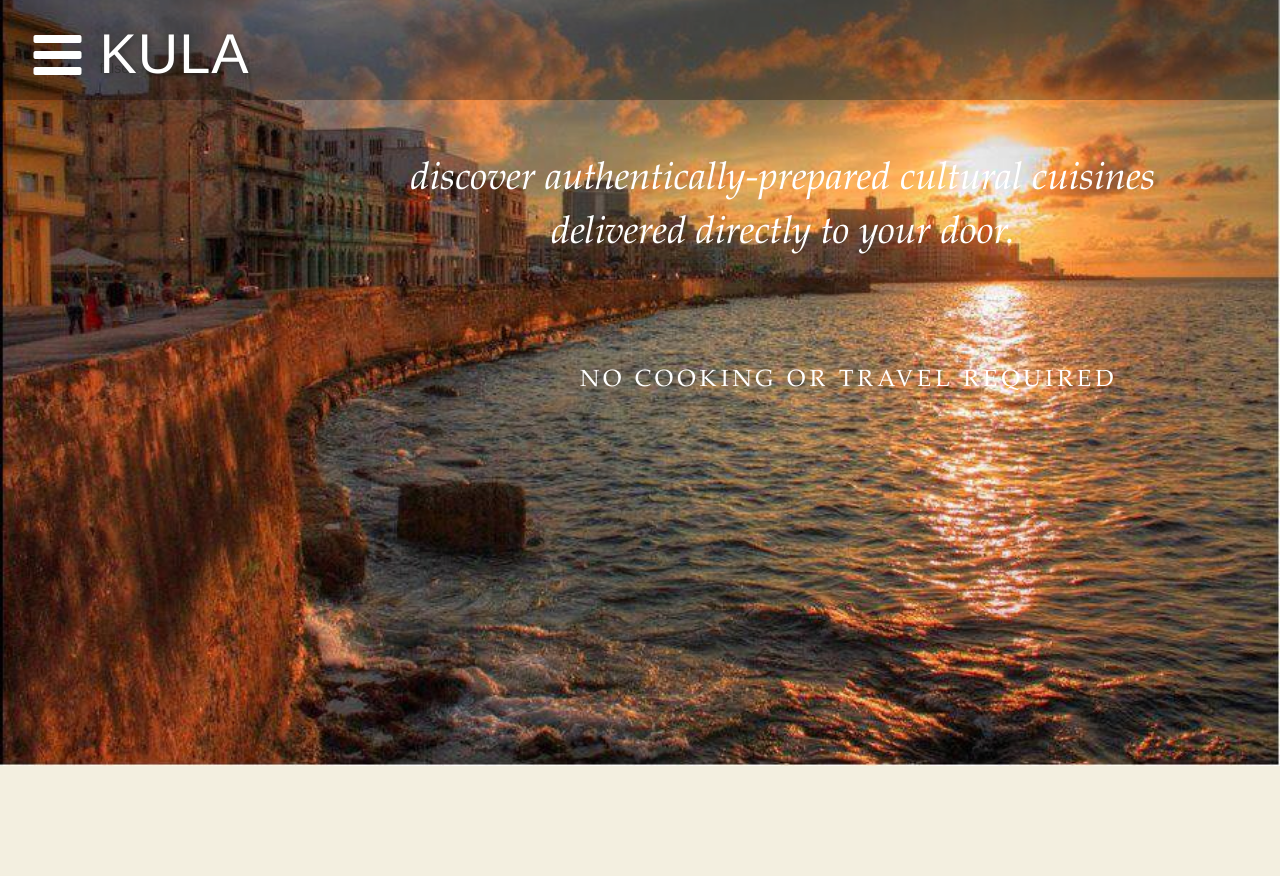
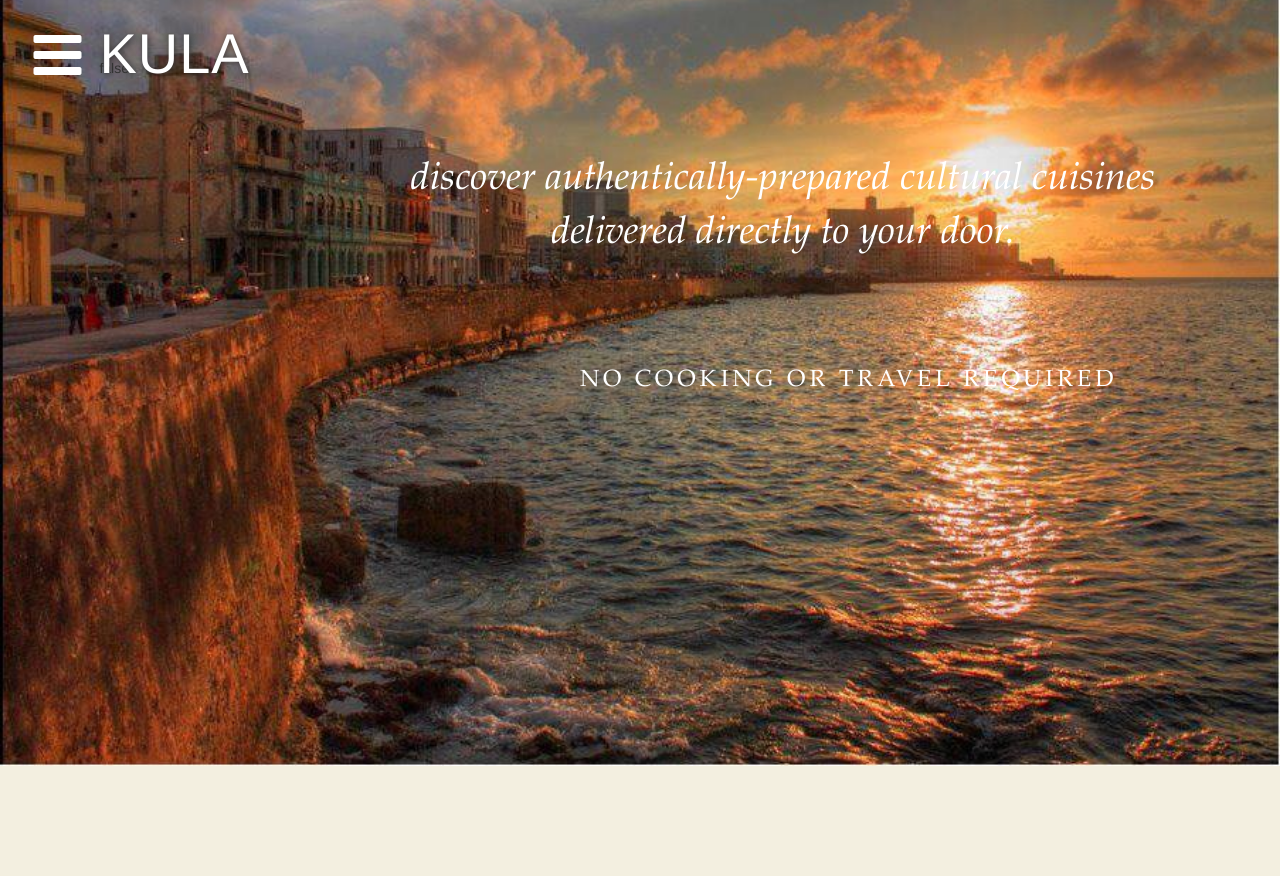
Before and after one commit to derricklannaman/kula, a Rails app: page / in a window 1280 px wide. Run offline with Rails 7, Linux system fonts and the light colour scheme; style sheets or scripts are compiled from the project's sources; some libraries are stand-ins or nearby versions.

Commit message:
remove shaded navigation color

```diff
--- a/app/assets/stylesheets/overrides.css.scss
+++ b/app/assets/stylesheets/overrides.css.scss
@@ -1,5 +1,5 @@
 .navbar {
-  background-color: rgba(0,0,0, 0.3);
+  /*background-color: rgba(0,0,0, 0.3);*/
   height: 100px;
 }
 
```
